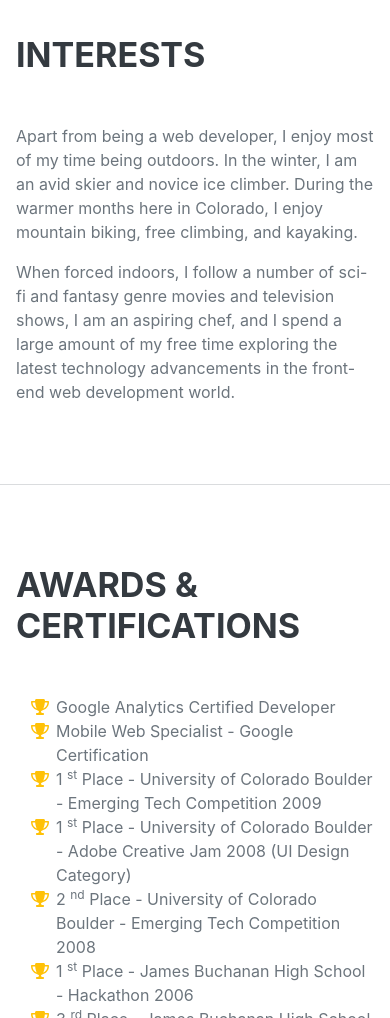
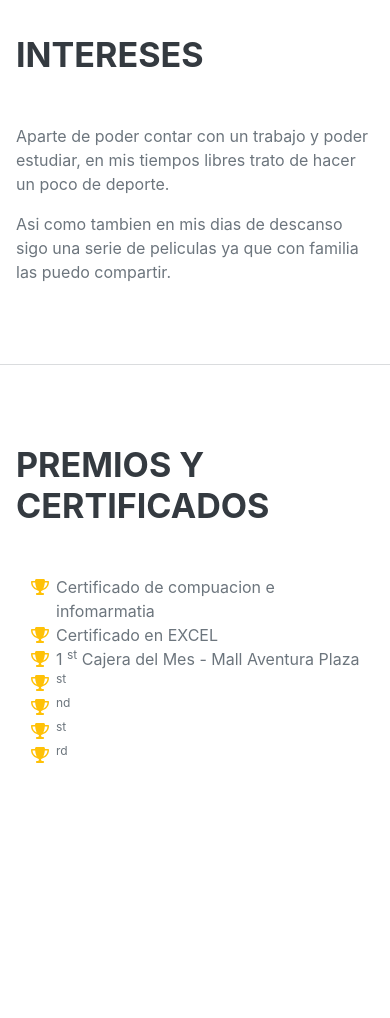
Before and after one commit to carlavida1996/CURRICULUM-VITAE, a plain HTML site: page index.html in a window 390 px wide. Shown: the part 3420-4438 px from the top of the page. After the commit the page ends 4267 px from the top, so only its background shows below. Drawn offline with nearby package versions, Linux system fonts and the light colour scheme; a web font is replaced by a local one.

Commit message:
Update index.html

```diff
--- a/index.html
+++ b/index.html
@@ -28,8 +28,8 @@
                     <li class="nav-item"><a class="nav-link js-scroll-trigger" href="#about">PERFIL</a></li>
                     <li class="nav-item"><a class="nav-link js-scroll-trigger" href="#experience">EXPERIENCIA</a></li>
                     <li class="nav-item"><a class="nav-link js-scroll-trigger" href="#education">EdUCACION</a></li>
-                    <li class="nav-item"><a class="nav-link js-scroll-trigger" href="#skills">Skills</a></li>
-                    <li class="nav-item"><a class="nav-link js-scroll-trigger" href="#interests">Interests</a></li>
+                    <li class="nav-item"><a class="nav-link js-scroll-trigger" href="#skills">HABILIDADES</a></li>
+                    <li class="nav-item"><a class="nav-link js-scroll-trigger" href="#interests">INTERESES</a></li>
                     <li class="nav-item"><a class="nav-link js-scroll-trigger" href="#awards">Awards</a></li>
                 </ul>
             </div>
@@ -123,7 +123,7 @@
             <!-- Skills-->
             <section class="resume-section" id="skills">
                 <div class="resume-section-content">
-                    <h2 class="mb-5">Skills</h2>
+                    <h2 class="mb-5">HABILIDADES</h2>
                     <div class="subheading mb-3">Programming Languages & Tools</div>
                     <ul class="list-inline dev-icons">
                         <li class="list-inline-item"><i class="fab fa-html5"></i></li>
@@ -164,54 +164,54 @@
             <!-- Interests-->
             <section class="resume-section" id="interests">
                 <div class="resume-section-content">
-                    <h2 class="mb-5">Interests</h2>
-                    <p>Apart from being a web developer, I enjoy most of my time being outdoors. In the winter, I am an avid skier and novice ice climber. During the warmer months here in Colorado, I enjoy mountain biking, free climbing, and kayaking.</p>
-                    <p class="mb-0">When forced indoors, I follow a number of sci-fi and fantasy genre movies and television shows, I am an aspiring chef, and I spend a large amount of my free time exploring the latest technology advancements in the front-end web development world.</p>
+                    <h2 class="mb-5">INTERESES</h2>
+                    <p>Aparte de poder contar con un trabajo y poder estudiar, en mis tiempos libres trato de hacer un poco de deporte.</p>
+                    <p class="mb-0">Asi como tambien en mis dias de descanso sigo una serie de peliculas ya que con familia las puedo compartir.</p>
                 </div>
             </section>
             <hr class="m-0" />
             <!-- Awards-->
             <section class="resume-section" id="awards">
                 <div class="resume-section-content">
-                    <h2 class="mb-5">Awards & Certifications</h2>
+                    <h2 class="mb-5">PREMIOS Y CERTIFICADOS</h2>
                     <ul class="fa-ul mb-0">
                         <li>
                             <span class="fa-li"><i class="fas fa-trophy text-warning"></i></span>
-                            Google Analytics Certified Developer
+                            Certificado de compuacion e infomarmatia
                         </li>
                         <li>
                             <span class="fa-li"><i class="fas fa-trophy text-warning"></i></span>
-                            Mobile Web Specialist - Google Certification
+                            Certificado en EXCEL
                         </li>
                         <li>
                             <span class="fa-li"><i class="fas fa-trophy text-warning"></i></span>
                             1
                             <sup>st</sup>
-                            Place - University of Colorado Boulder - Emerging Tech Competition 2009
+                            Cajera del Mes - Mall Aventura Plaza
                         </li>
                         <li>
                             <span class="fa-li"><i class="fas fa-trophy text-warning"></i></span>
-                            1
+
                             <sup>st</sup>
-                            Place - University of Colorado Boulder - Adobe Creative Jam 2008 (UI Design Category)
+
                         </li>
                         <li>
                             <span class="fa-li"><i class="fas fa-trophy text-warning"></i></span>
-                            2
+
                             <sup>nd</sup>
-                            Place - University of Colorado Boulder - Emerging Tech Competition 2008
+
                         </li>
                         <li>
                             <span class="fa-li"><i class="fas fa-trophy text-warning"></i></span>
-                            1
+
                             <sup>st</sup>
-                            Place - James Buchanan High School - Hackathon 2006
+
                         </li>
                         <li>
                             <span class="fa-li"><i class="fas fa-trophy text-warning"></i></span>
-                            3
+
                             <sup>rd</sup>
-                            Place - James Buchanan High School - Hackathon 2005
+
                         </li>
                     </ul>
                 </div>
```
